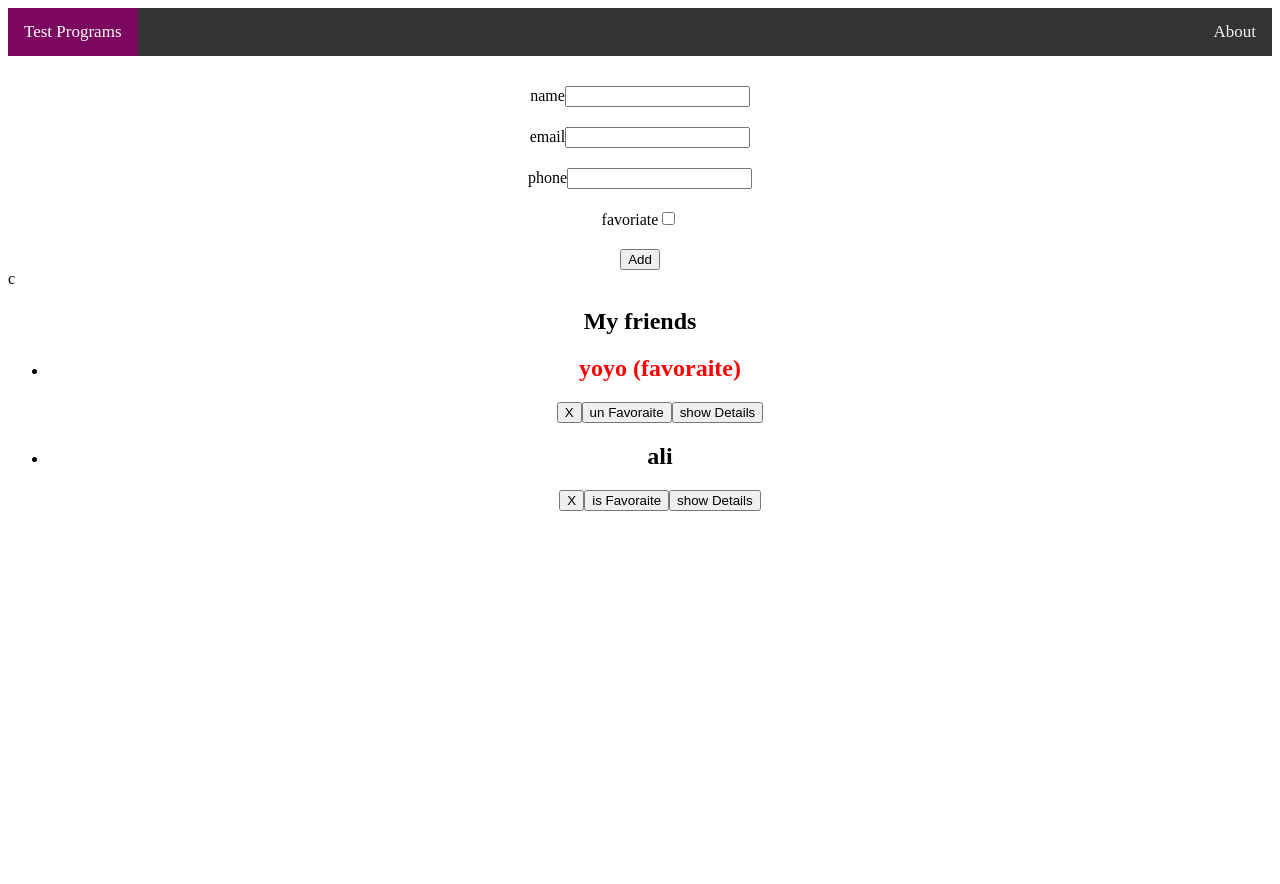
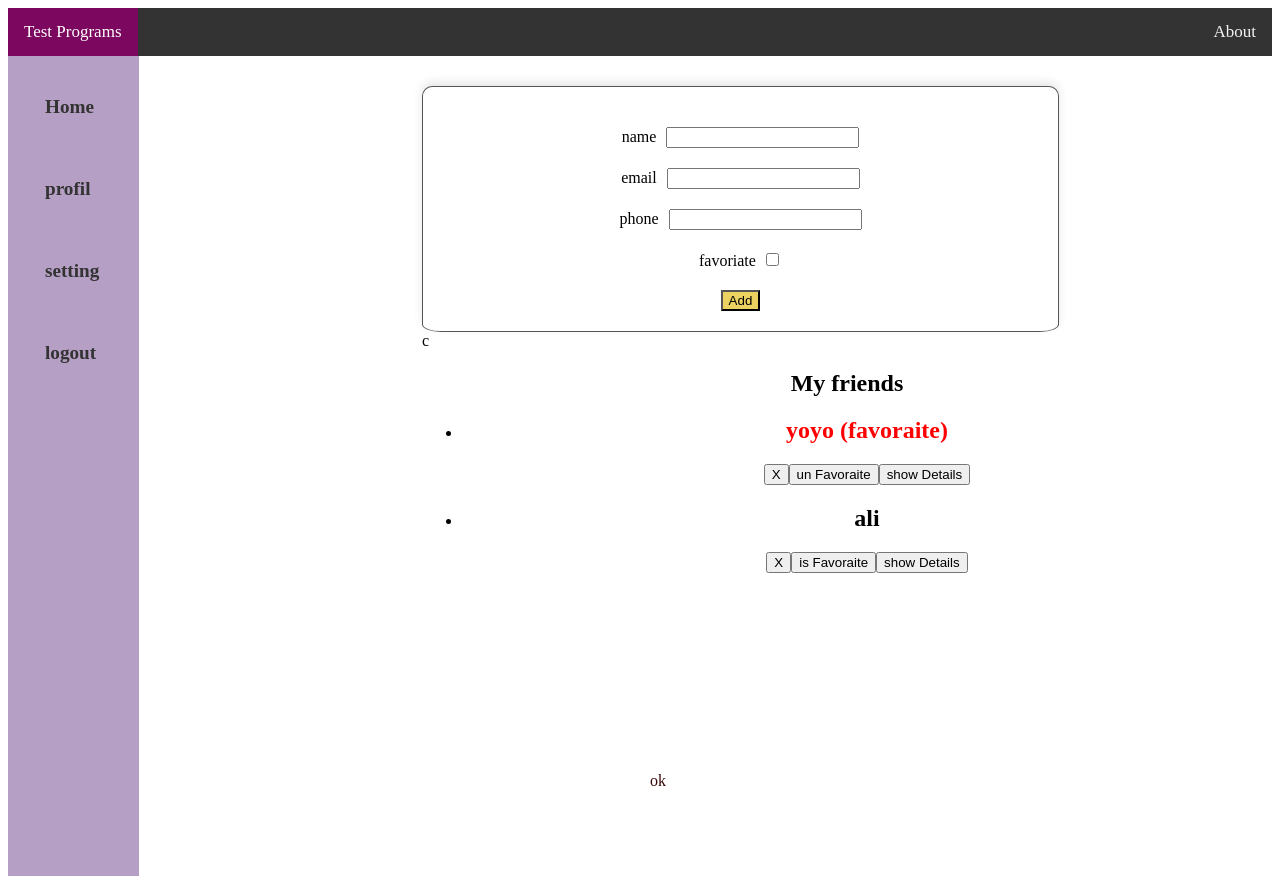
Before and after one commit to yuosif1286/VueCourse, a Vue app: page / in a window 1280 px wide. Before the commit the page ends 800 px from the top, so only its background shows below. Built offline with nearby package versions, Linux system fonts and the light colour scheme; the HTML template or start-up script is replaced by a standard one.

Commit message:
use grid css

```diff
--- a/src/App.vue
+++ b/src/App.vue
@@ -1,23 +1,32 @@
 <template>
+  <main>
+    <header>
       <UpBar />
+    </header>
+    <aside>
+      <SaidBar />
+    </aside>
+    <section>
+
       <AddFriend @newFriend="(friend) => addNewFriend(friend)" />
       <ConditionalRindering type="0" />
       <div class="friends">
         <h2>My friends</h2>
         <div v-if="friends.length > 0">
           <ul v-for="(friend, index) in friends" :key="index">
-        <FriendContact
-         :name="friend.name"
-         :is-fav="friend.isFav"
-         :id="friend.id"
-         :email="friend.email"
-          :phone="friend.email"
-          @selectedFavoriate="(name) => messAlert(name)" @selectedFriend="(id) => removeFried(id)">
+            <FriendContact :name="friend.name" :is-fav="friend.isFav" :id="friend.id" :email="friend.email"
+              :phone="friend.phone" @selectedFavoriate="(name) => messAlert(name)"
+              @selectedFriend="(id) => removeFried(id)">
             </FriendContact>
           </ul>
         </div>
 
       </div>
+    </section>
+    <footer>
+      ok
+    </footer>
+  </main>
 </template>
 
 <script lang="ts">
@@ -27,6 +36,7 @@ import FriendContact from './components/FriendContact.vue';
 import ConditionalRindering from './components/ConditionalRindering.vue';
 import AddFriend from './components/AddFriend.vue'
 import friend from './interface/friend';
+import SaidBar from './components/SaidBar.vue';
 
 export default defineComponent({
   name: 'App',
@@ -34,7 +44,8 @@ export default defineComponent({
     UpBar,
     FriendContact,
     ConditionalRindering,
-    AddFriend
+    AddFriend,
+    SaidBar
   },
   data() {
     return {
@@ -82,4 +93,29 @@ export default defineComponent({
   align-content: center;
   text-align: center;
 }
+header{
+  grid-area: header;
+}
+aside{
+  grid-area: aside;
+}
+section{
+  grid-area: section;
+}
+footer{
+  grid-area: footer;
+   /* Add your preferred background color */
+  color: #380808; /* Add your preferred text color */
+  text-align: center;
+  padding: 10px;
+  position: fixed;
+  bottom: 0;
+  width: 100%;
+}
+main{
+  display: grid;
+  grid-template-areas: 'header header header'
+                       'aside section section'
+                       'aside footer footer';
+}
 </style>
--- a/src/components/AddFriend.vue
+++ b/src/components/AddFriend.vue
@@ -1,5 +1,5 @@
 <template>
-<form class="form">
+    <form class="form" @submit.prevent="addFriend">
         <div>
             <label for="name">name</label>
             <input type="text" maxlength="10" minlength="2" required v-model="friend.name">
@@ -16,7 +16,7 @@
             <label for="checkbox">favoriate</label>
             <input type="checkbox" v-model="friend.isFav">
         </div>
-<button @click="addFriend">Add</button>
+        <button>Add</button>
     </form>
 </template>
 
@@ -24,28 +24,48 @@
 import friend from '@/interface/friend';
 import { defineComponent } from 'vue';
 export default defineComponent({
-data(){
-    return{
-        friend:{} as friend
+    data() {
+        return {
+            friend: {} as friend
         }
     },
-methods:{
-    addFriend(){
-      this.$emit('newFriend',this.friend);
-       this.friend={} as friend;
+    methods: {
+        addFriend() {
+            this.$emit('newFriend', this.friend);
+            this.friend = {} as friend;
         }
     }
 });
 </script>
 <style scoped>
-.form{
+.form {
     margin-top: 30px;
     text-align: center;
+    width: 70%;
+    border: .1875rem;
+    border-radius: 3%;
+    padding: 20px;
+    box-shadow: 0px -4px 10px rgba(0, 0, 0, 0.1);
+    /* Add shadow */
+    border-top-left-radius: 10px;
+    /* Add border-radius for top-left corner */
+    border-top-right-radius: 10px;
+    /* Add border-radius for top-right corner */
+    border: 1px solid #555;
+    /* Add border with your preferred color */
+
 }
-div{
+
+div {
     margin-top: 20px;
 }
-button{
+
+button {
     margin-top: 20px;
+    background-color: rgb(235, 210, 97);
 }
-</style>
+
+input {
+    padding-left: 10px;
+    margin-left: 10px;
+}</style>
--- a/src/components/FriendContact.vue
+++ b/src/components/FriendContact.vue
@@ -13,37 +13,33 @@
 </template>
 
 <script lang="ts">
-import { defineComponent } from 'vue'
+import Friend from '@/interface/friend';
+import { defineComponent } from 'vue';
 
-import Friend from '@/interface/friend'
 
 export default defineComponent({
-  props:
-  {
-
-    id: Number,
+  props: {
+    id: {
+      type: Number,
+      required: true,
+    },
     name: {
       type: String,
-      requierd: true
+      required: true,
     },
     phone: {
       type: String,
-      requierd: true
-    }
-    ,
+      required: true,
+    },
     email: {
       type: String,
-      requierd: false
+      default: '',
     },
     isFav: {
       type: Boolean,
-      required: false,
-      default: false
-      ,
-      validator: function (value) {
-        return value === true || value === false
-      }
-    }
+      default: false,
+      validator: (value: boolean) => value === true || value === false,
+    },
   },
   data() {
     return {
@@ -51,6 +47,7 @@ export default defineComponent({
       friendIsFavoraite: this.isFav,
       emailFriend: this.email,
       friend: {
+        id: this.id,
         name: this.name,
         phone: this.phone,
         email: this.email,
@@ -74,10 +71,9 @@ export default defineComponent({
     RemoveFriend() {
       this.$emit('selectedFriend', this.id);
     }
+    },
   },
-
-
-})
+);
 </script>
 <style scoped>
 .favoriate {
```
Also changed, not shown: src/interface/friend.ts (+6 -8 lines). Lines whose indentation alone changed are shown as unchanged.
